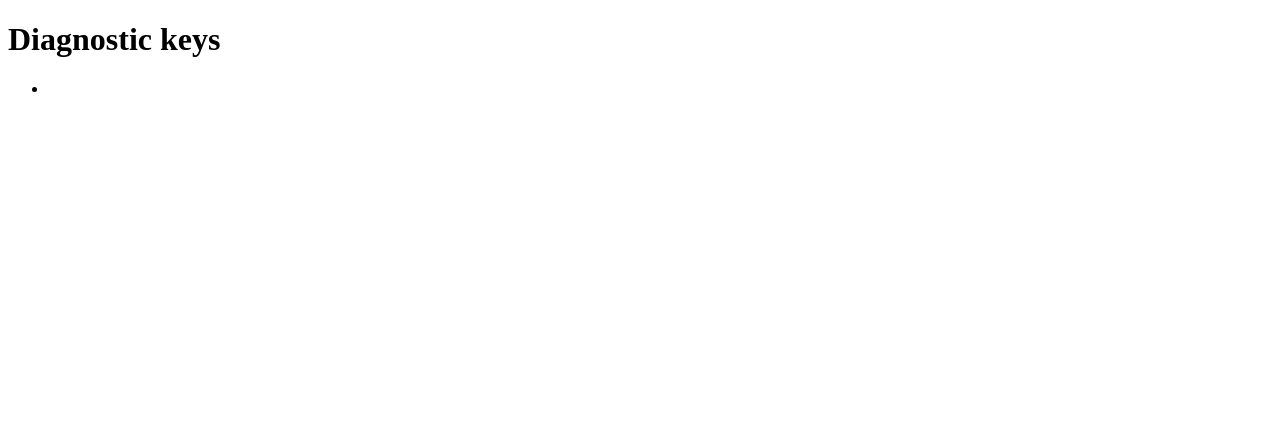
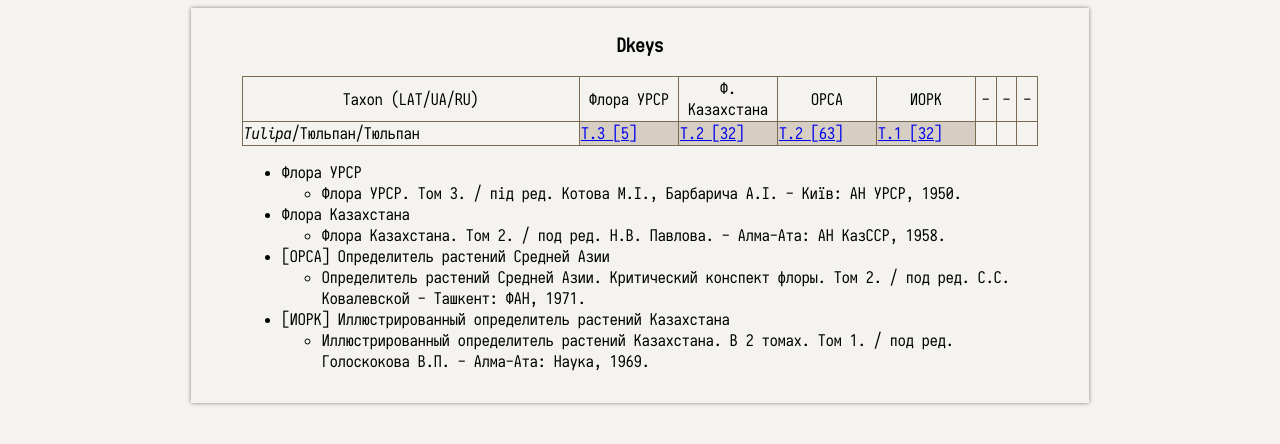
Before and after one commit to n-lisichko/dkeys, a plain HTML site: page index.html in a window 1280 px wide. Drawn offline with Linux system fonts and the light colour scheme.

Commit message:
Add files via upload

```diff
--- /dev/null
+++ b/dkeypages.css
@@ -0,0 +1,49 @@
+@font-face {
+ font-family: "Iosevka-regular";
+ src: url("iosevkaregular.ttf") format("truetype");
+}
+
+@font-face {
+ font-family: "Iosevka-italic";
+ src: url("iosevkaitalic.ttf") format("truetype");
+}
+
+body
+{
+ font-family: Iosevka-regular;
+ background-color:#f5f3f0;
+}
+
+table {
+	border-collapse: collapse;
+	width:100%;
+}
+
+td {
+	border: 1px solid #7a6b52;
+}
+
+.wcont {
+	background-color: #d6cec2;
+}
+
+.container {
+	width:70%;
+	margin:auto;
+	padding: 7px;
+	box-shadow: 0px 0px 4px grey;
+	padding-bottom:15px;
+}
+
+.tablecontainer {
+	width: 90%;
+	margin:auto;
+}
+
+.lat {
+	font-family: Iosevka-italic;
+}
+
+.familia {
+	font-weight:bold;
+}
--- a/index.html
+++ b/index.html
@@ -1,16 +1,76 @@
 <!DOCTYPE html>
 <html>
 <head>
-  <title>Diagnostic keys</title>
+<meta charset="UTF-8"/>
+<title>Dkeys</title>
+<link rel="stylesheet" href="dkeypages.css" type="text/css">
 </head>
 <body>
-
-  <h1>Diagnostic keys</h1>
-  <div>
+<div class="container">
+<h3 style="text-align:center;">Dkeys</h3>
+<div class="tablecontainer">
+<table>
+<tr>
+<td align="center">
+Taxon (LAT/UA/RU)
+</td>
+<td style="width:6em;" align="center">
+Флора УРСР
+</td>
+<td style="width:6em;" align="center">
+Ф. Казахстана
+</td>
+<td style="width:6em;" align="center">
+ОРСА
+</td>
+<td style="width:6em;" align="center">
+ИОРК
+</td>
+<td align="center">
+-
+</td>
+<td align="center">
+-
+</td>
+<td align="center">
+-
+</td>
+</tr>
+<tr>
+<td><span class="genuslat"><span class="lat">Tulipa</span>/Тюльпан/Тюльпан</span></td>
+<td class="wcont"><a href="Tulipa_fua_dkey.html">T.3 [5]</a></td>
+<td class="wcont"><a href="Tulipa_fkz_dkey.html">Т.2 [32]</a></td>
+<td class="wcont"><a href="Tulipa_orsa_dkey.html">T.2 [63]</a></td>
+<td class="wcont"><a href="Tulipa_gsk_dkey.html">T.1 [32]</a></td>
+<td></td>
+<td></td>
+<td></td>
+</tr>
+<!-- -->
+</table>
 <ul>
-  <li>
-
+<li>Флора УРСР
+	<ul>
+	<li>Флора УРСР. Том 3. / під ред. Котова М.І., Барбарича А.І. - Київ: АН УРСР, 1950.</li>
 	</ul>
+</li>
+<li>Флора Казахстана
+	<ul>
+	<li>Флора Казахстана. Том 2. / под ред. Н.В. Павлова. - Алма-Ата: АН КазССР, 1958.</li>
+	</ul>
+</li>
+<li>[ОРСА] Определитель растений Средней Азии
+	<ul>
+	<li>Определитель растений Средней Азии. Критический конспект флоры. Том 2. / под ред. С.С. Ковалевской - Ташкент: ФАН, 1971.</li>
+	</ul>
+</li>
+<li>[ИОРК] Иллюстрированный определитель растений Казахстана
+	<ul>
+	<li>Иллюстрированный определитель растений Казахстана. В 2 томах. Том 1. / под ред. Голоскокова В.П. - Алма-Ата: Наука, 1969.</li>
+	</ul>
+</li>
+</ul>
+</div>
 </div>
 <!-- Default Statcounter code for dkeys https://n-lisichko.github.io/dkeys/ -->
 <script type="text/javascript">
```
Lines whose indentation alone changed are shown as unchanged.
